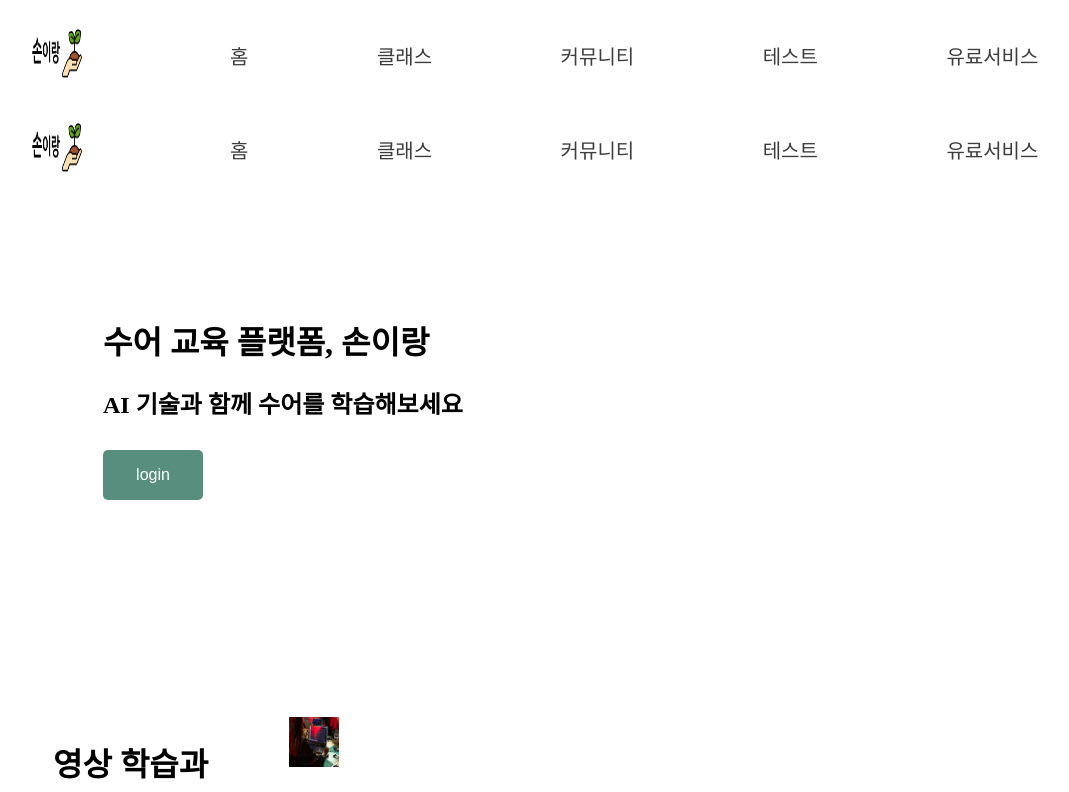
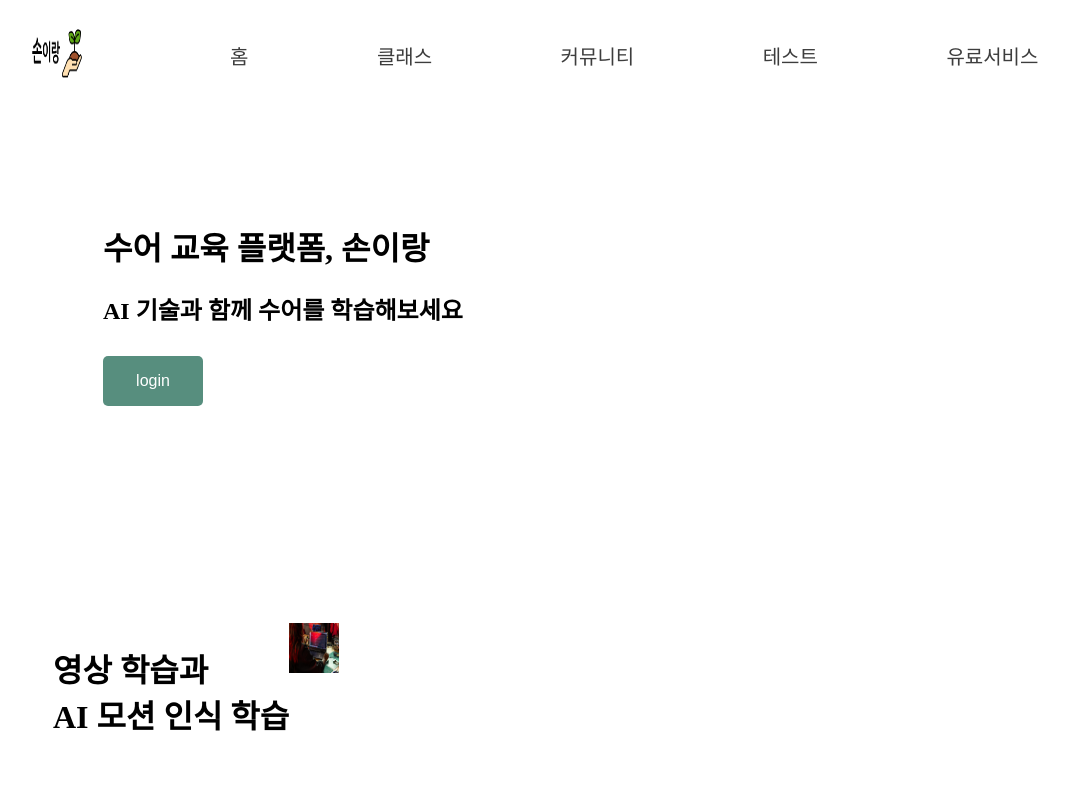
Before and after one commit to GDG-SignED/front, a React (Vite) app: page / in a window 1280 px wide. Shown: the top 792 px of the page, without its empty margins (105-1174 px from the left). Built offline with nearby package versions, Linux system fonts and the light colour scheme; a web font is replaced by a local one.

Commit message:
Design 네비게이션, 푸터 위치 조정

```diff
--- a/src/App.jsx
+++ b/src/App.jsx
@@ -4,6 +4,7 @@ import { BrowserRouter, Routes, Route } from 'react-router-dom';
 import Nav from './components/Nav';
 import HomePage from './pages/HomePage';
 import ClassMainPage from './pages/ClassMainPage';
+import Footer from './components/Footer';
 
 
 function App() {
@@ -15,6 +16,7 @@ function App() {
           <Route path="/" element={<HomePage />} />
           <Route path="/class-main-page" element={<ClassMainPage />} />
         </Routes>
+        <Footer />
       </div>
     </BrowserRouter>
   );
--- a/src/components/Footer.jsx
+++ b/src/components/Footer.jsx
@@ -8,7 +8,6 @@ function Footer(){
             <h3>GDG Success Team4</h3>
             <a href="https://www.notion.so/SucceSS-4-175dd6a3a8f38096a916e2fe53720d39?pvs=4" target="_blank"><img src={notion} alt="notion" /></a>
             <a href="https://github.com/GDG-SignED" target="_blank"><img src={github} alt="github" /></a>
-
         </div>
     )
 }
--- a/src/components/Nav.css
+++ b/src/components/Nav.css
@@ -2,21 +2,19 @@
 .navbar {
   width: 100%;
   background-color: white;
-  align-items: center;
+  /* align-items: center; */
   padding: 20px 0px;
-  margin-left: 30px;
-  margin-left: 30px;
+  margin-left: 5%;
+  margin-left: 5%;
   display: flex;
-  justify-content: space-evenly;
+  /* justify-content: space-evenly; */
 }
 
 .navbarMenu {
   font-family: 'IBM-Plex-Sans-KR';
   font-weight: 500;
-  font-size: 20px;
+  font-size: 18px;
   color: #3D3D3D;
   text-decoration: none;
   justify-content: center;
-  margin-left: 20px;
-  margin-left: 20px;
 }
--- a/src/pages/HomePage.jsx
+++ b/src/pages/HomePage.jsx
@@ -1,5 +1,4 @@
 import '../css/HomePage.css';
-import Nav from '../components/Nav';
 import Intro from '../components/Intro';
 import InfSection from '../components/infSection';
 import SlideBanner from '../components/SlideBanner';
@@ -9,10 +8,8 @@ function HomePage() {
 
   return (
     <div>
-      <Nav />
       <Intro />
       <InfSection />
-      <Footer />
     </div>
   )
 }
```
